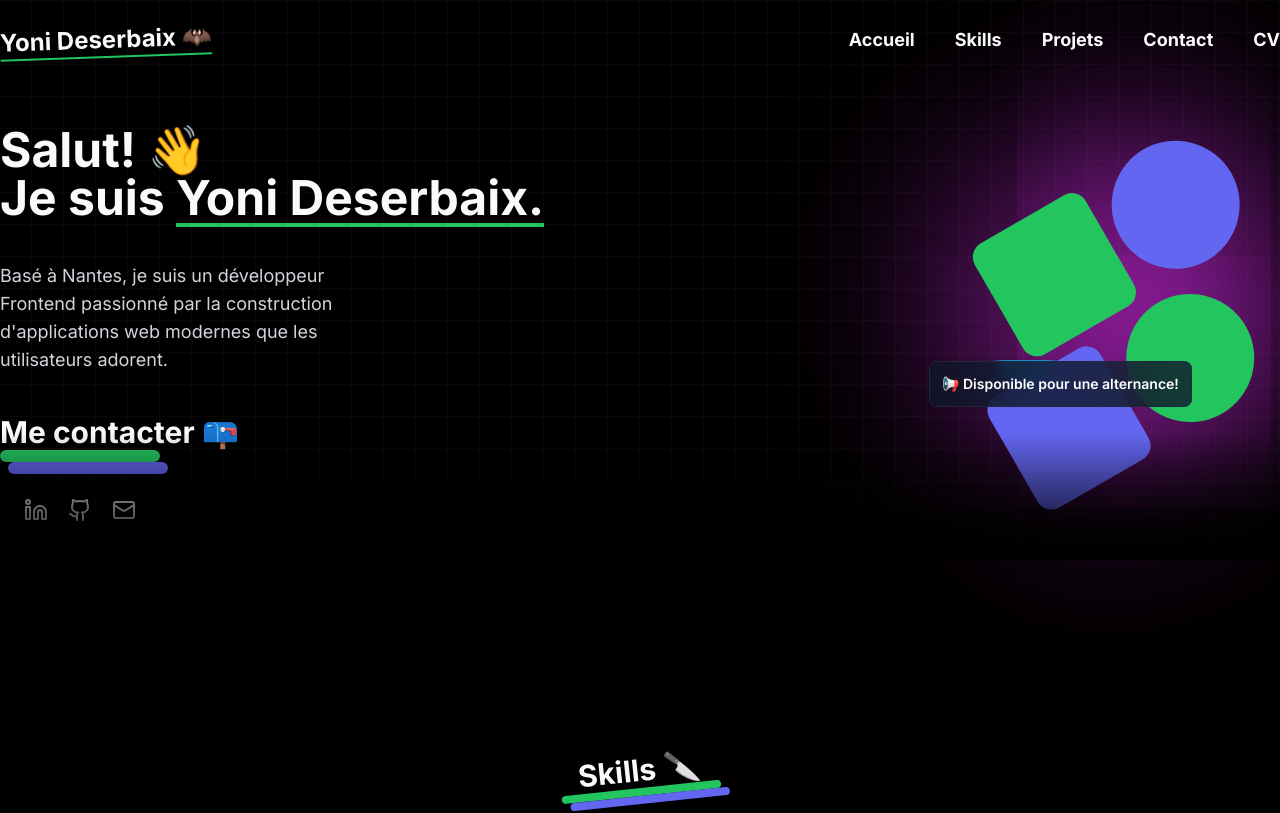
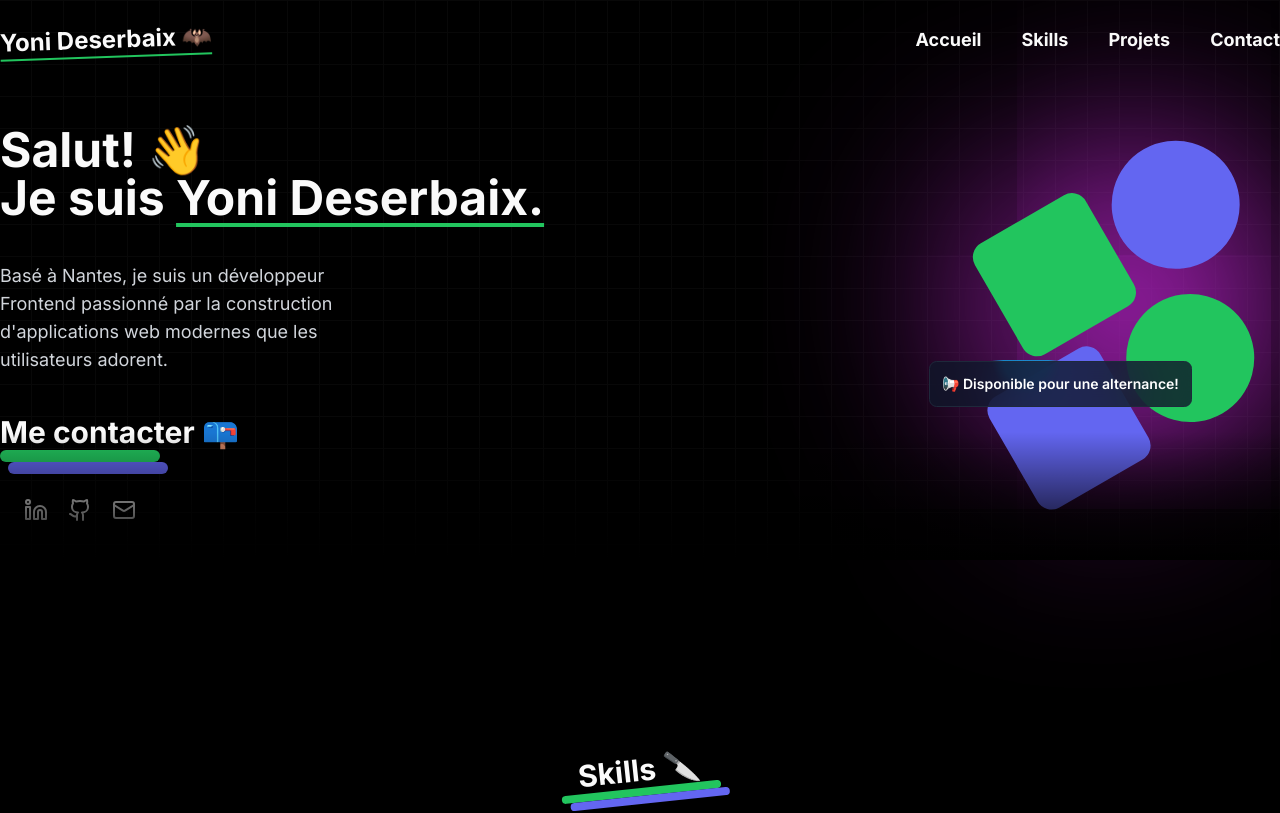
Before and after one commit to Yoni-Deserbaix/Portfolio, a Next.js app: page / in a window 1280 px wide. Shown: the top 813 px of the page. Built offline with nearby package versions, Linux system fonts and the light colour scheme.

Commit message:
add resume button component

```diff
--- a/src/app/components/Header.tsx
+++ b/src/app/components/Header.tsx
@@ -89,16 +89,6 @@ export default function Header() {
             Contact
           </a>
         </li>
-        <li className=" hover:scale-110 transition duration-200">
-          <a
-            className="navbar__a text-lg font-bold py-[7px] max-lg:text-xl"
-            onClick={() => {
-              window.open("/assets/DESERBAIX_Yoni_CV_ENI.pdf", "_blank");
-            }}
-          >
-            CV
-          </a>
-        </li>
       </ul>
     </nav>
   );
--- /dev/null
+++ b/src/components/ui/ResumeBtn.tsx
@@ -0,0 +1,17 @@
+"use client";
+import React from "react";
+import { MovingBorderBtn } from "./moving-border";
+
+export default function ResumeBtn() {
+  return (
+    <MovingBorderBtn
+      borderRadius="0.5rem"
+      className="p-3 font-semibold "
+      onClick={() => {
+        window.open("/assets/DESERBAIX_Yoni_CV_ENI.pdf", "_blank");
+      }}
+    >
+      <p>📢 Disponible pour une alternance! </p>
+    </MovingBorderBtn>
+  );
+}
```
Also changed, not shown: src/app/components/Hero.tsx (+2 -29 lines).
